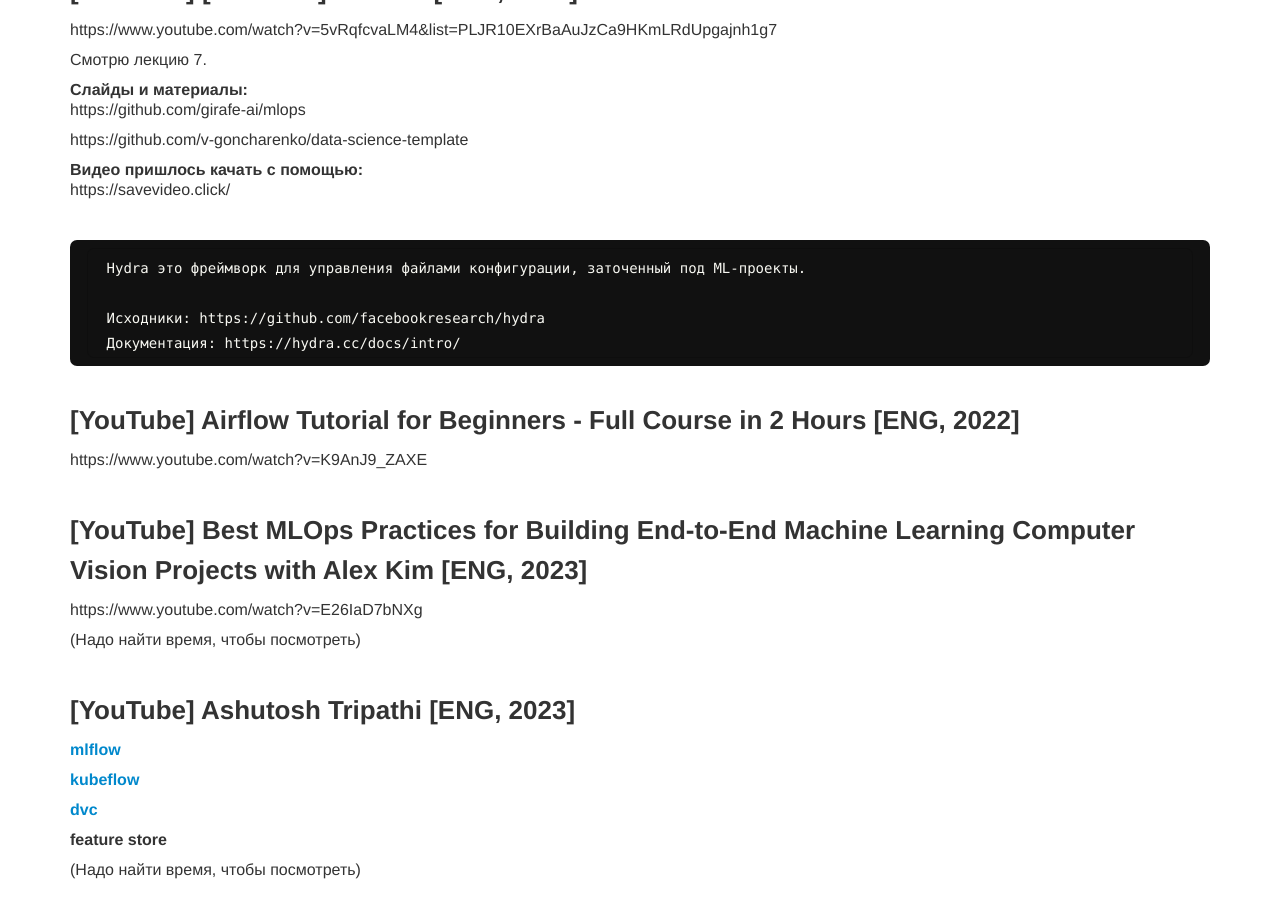
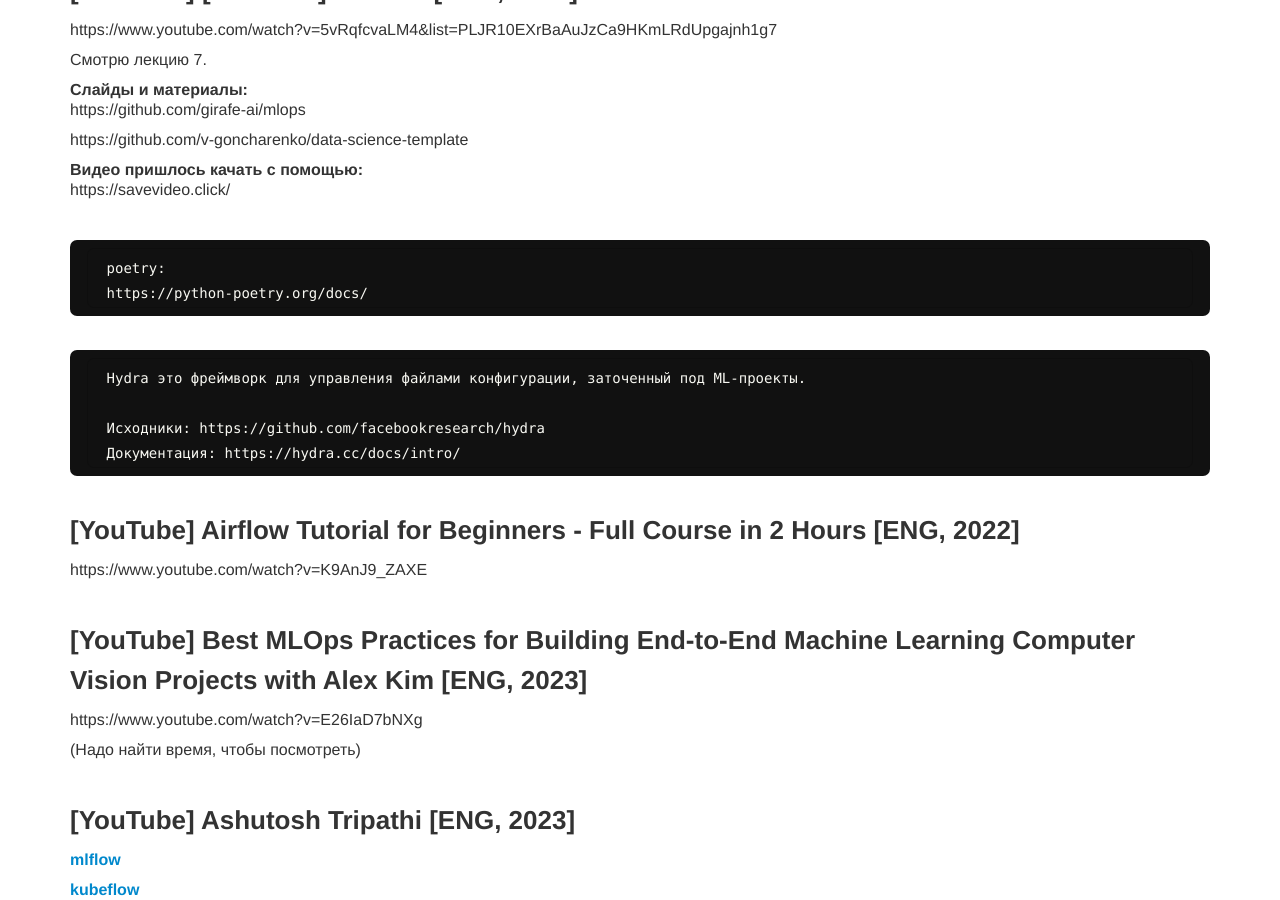
Before and after one commit to webmakaka/docs.mlops.ru, a Jekyll site: the page built from website/00-index.md, in a window 1280 px wide and 900 px high, scrolled down 383 px. Built offline with Jekyll 4.4.1, drawn with Linux system fonts in a browser that asks for light colours; some of the changed lines change nothing that is shown.

Commit message:
Update 00-index.md

````diff
--- a/website/00-index.md
+++ b/website/00-index.md
@@ -33,6 +33,14 @@
 
 **Видео пришлось качать с помощью:**
 https://savevideo.click/
+
+<br/>
+
+```
+poetry:
+https://python-poetry.org/docs/
+```
+
 
 <br/>
 
````
